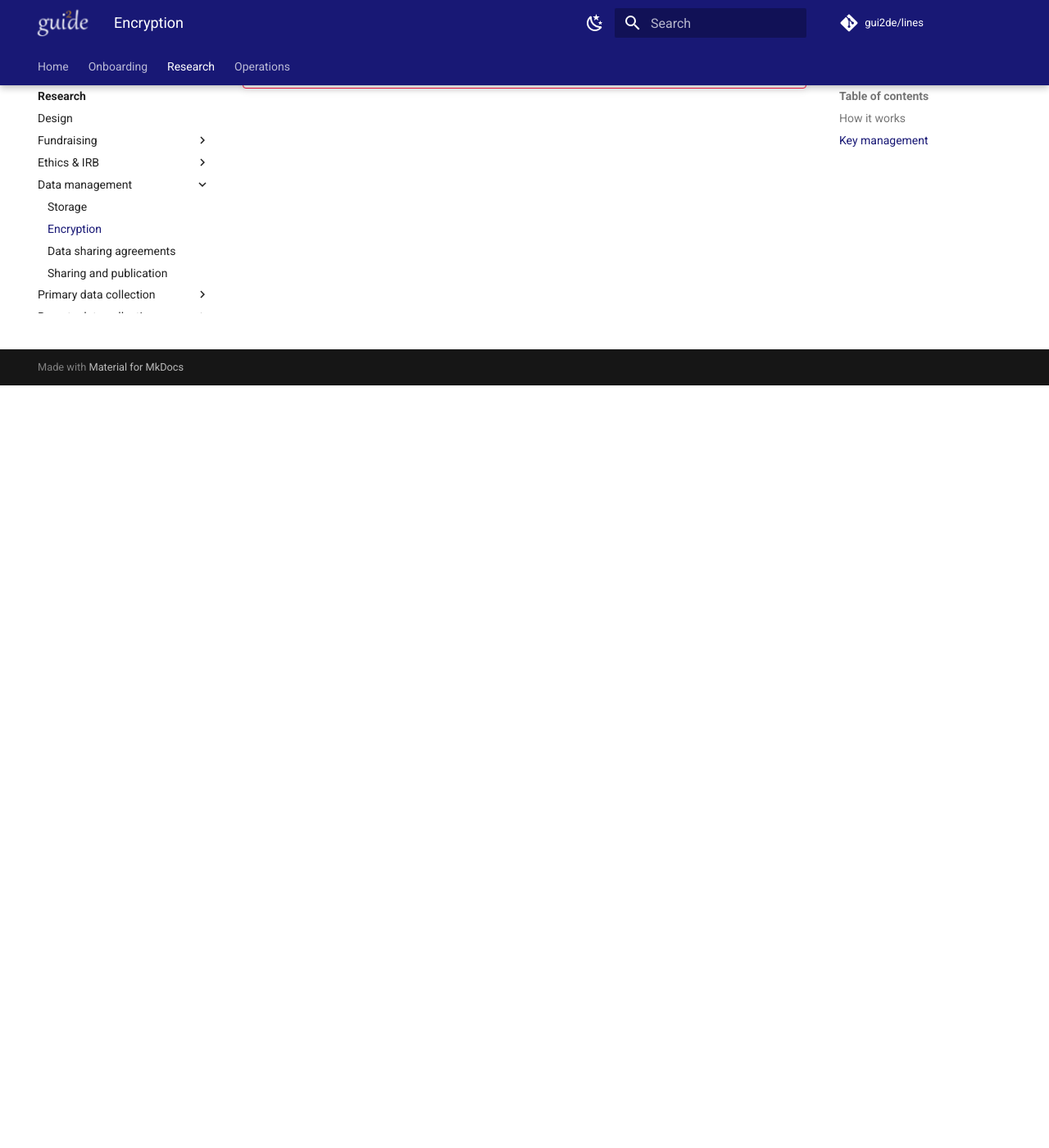
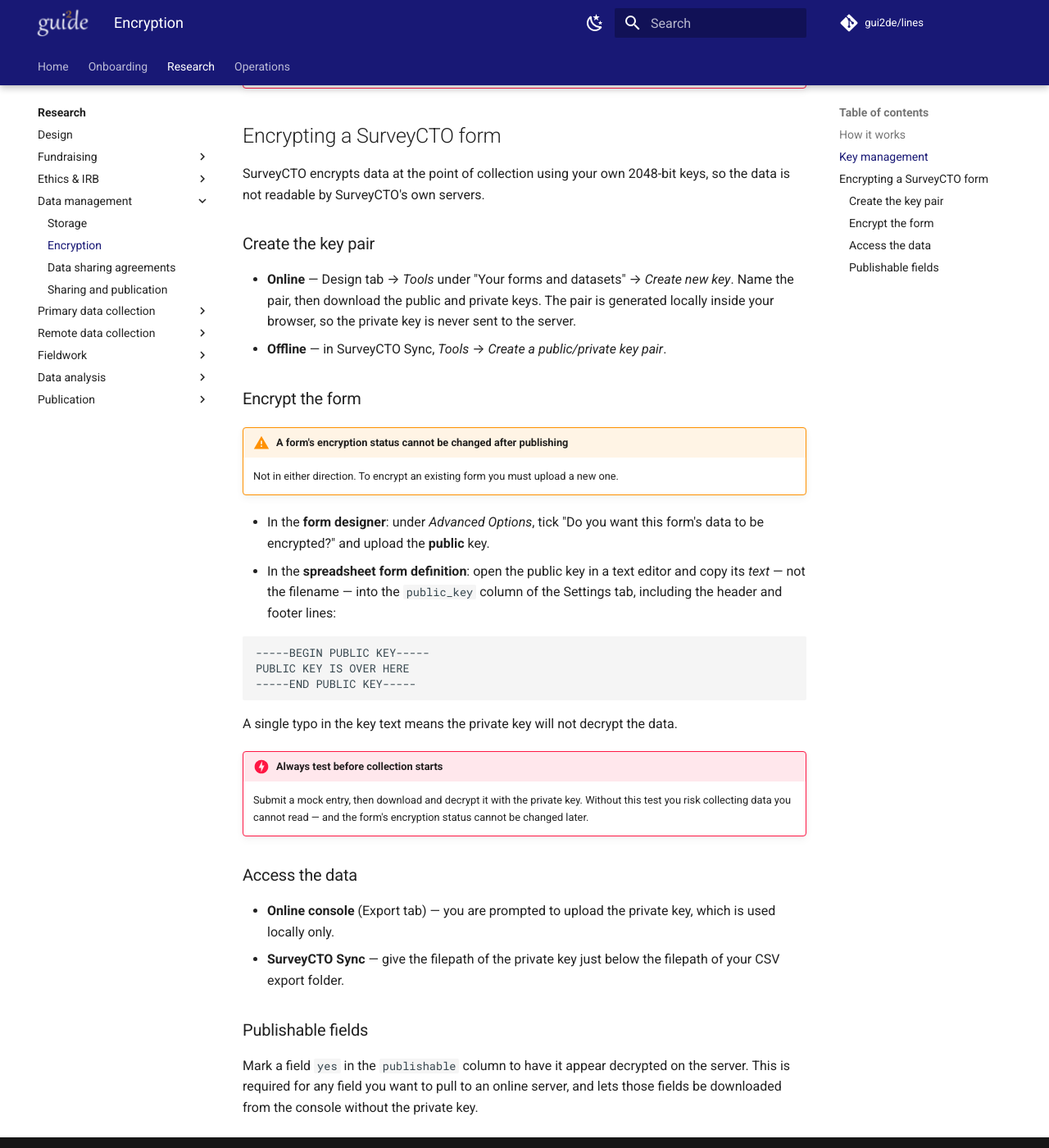
Before and after one commit to gui2de/lines, an MkDocs documentation site: the page built from docs/research/data-management/encryption.md, in a window 1280 px wide and 1400 px high, scrolled down 930 px. Shown: the whole window at 82% size. Built offline with MkDocs 1.6.1 and Material for MkDocs 9.7.7, drawn with Linux system fonts in a browser that asks for light colours; comment, search, counter and statistics services are not loaded.

Commit message:
Add SurveyCTO encryption instructions and the audit survey diagram
- Encryption: new section covering key pair creation, encrypting a form,
  accessing the data, and publishable fields, from the SurveyCTO
  encryption cheatsheet
- Audits: the publish/pull workflow diagram from cheatsheet 9, with a
  short lead-in explaining what it shows

Co-Authored-By: Claude Opus 5 <noreply@anthropic.com>

````diff
--- a/docs/research/data-management/encryption.md
+++ b/docs/research/data-management/encryption.md
@@ -21,3 +21,46 @@ Encryption uses a **public/private key pair**, each key a short text file with a
 !!! danger "Lose the private key and the data is gone"
 
     Nothing else can decrypt it, which is why the keys are backed up on a gui2de Box folder.
+
+## Encrypting a SurveyCTO form
+
+SurveyCTO encrypts data at the point of collection using your own 2048-bit keys, so the data is
+not readable by SurveyCTO's own servers.
+
+### Create the key pair
+
+- **Online** — Design tab → *Tools* under "Your forms and datasets" → *Create new key*. Name the pair, then download the public and private keys. The pair is generated locally inside your browser, so the private key is never sent to the server.
+- **Offline** — in SurveyCTO Sync, *Tools* → *Create a public/private key pair*.
+
+### Encrypt the form
+
+!!! warning "A form's encryption status cannot be changed after publishing"
+
+    Not in either direction. To encrypt an existing form you must upload a new one.
+
+- In the **form designer**: under *Advanced Options*, tick "Do you want this form's data to be encrypted?" and upload the **public** key.
+- In the **spreadsheet form definition**: open the public key in a text editor and copy its *text* — not the filename — into the `public_key` column of the Settings tab, including the header and footer lines:
+
+```
+-----BEGIN PUBLIC KEY-----
+PUBLIC KEY IS OVER HERE
+-----END PUBLIC KEY-----
+```
+
+A single typo in the key text means the private key will not decrypt the data.
+
+!!! danger "Always test before collection starts"
+
+    Submit a mock entry, then download and decrypt it with the private key. Without this test you
+    risk collecting data you cannot read — and the form's encryption status cannot be changed later.
+
+### Access the data
+
+- **Online console** (Export tab) — you are prompted to upload the private key, which is used locally only.
+- **SurveyCTO Sync** — give the filepath of the private key just below the filepath of your CSV export folder.
+
+### Publishable fields
+
+Mark a field `yes` in the `publishable` column to have it appear decrypted on the server. This is
+required for any field you want to pull to an online server, and lets those fields be downloaded
+from the console without the private key.
````
Also changed, not shown: docs/research/data-collection/audits.md (+5 -1 lines), docs/research/data-collection/img/audit-survey-workflow.png (added).
